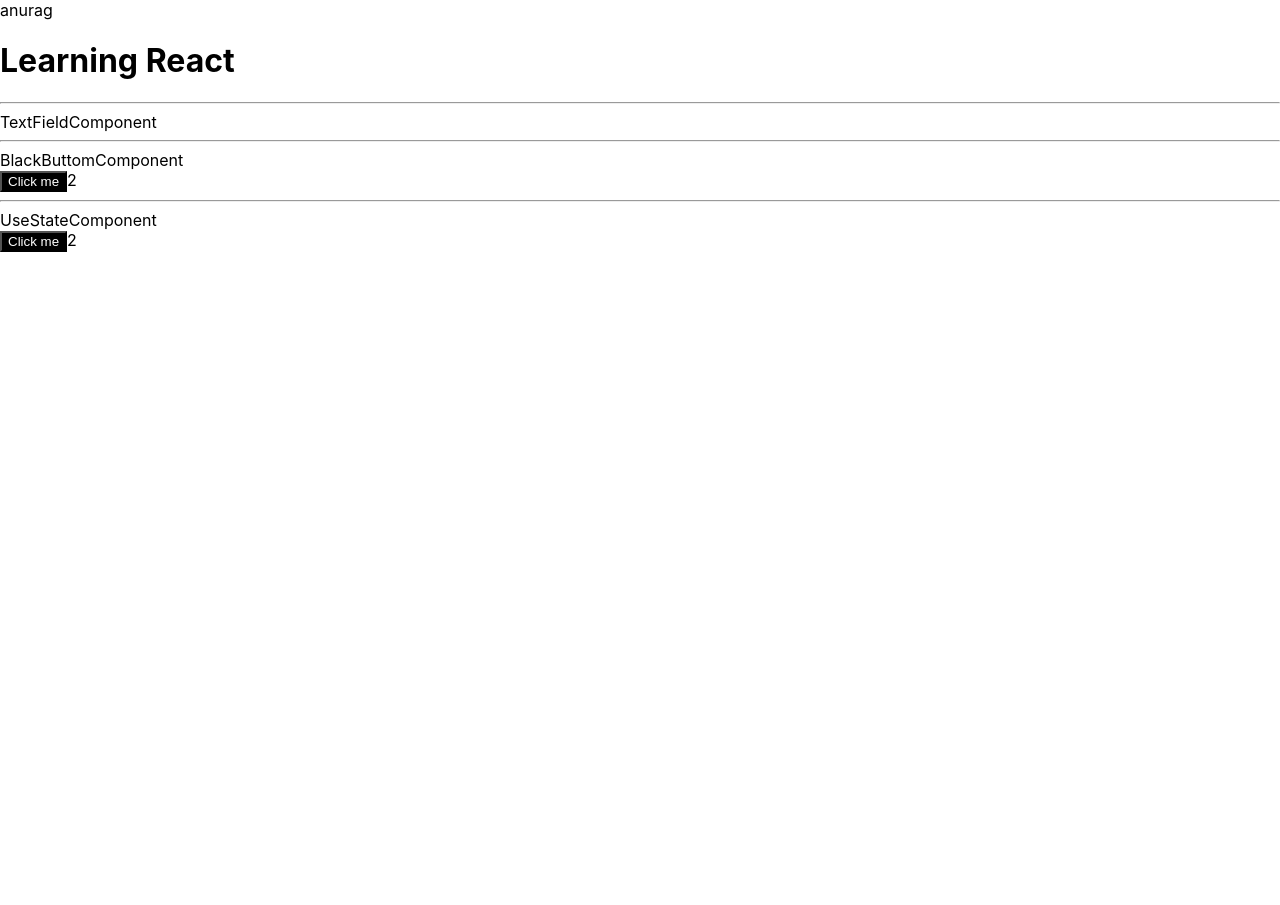
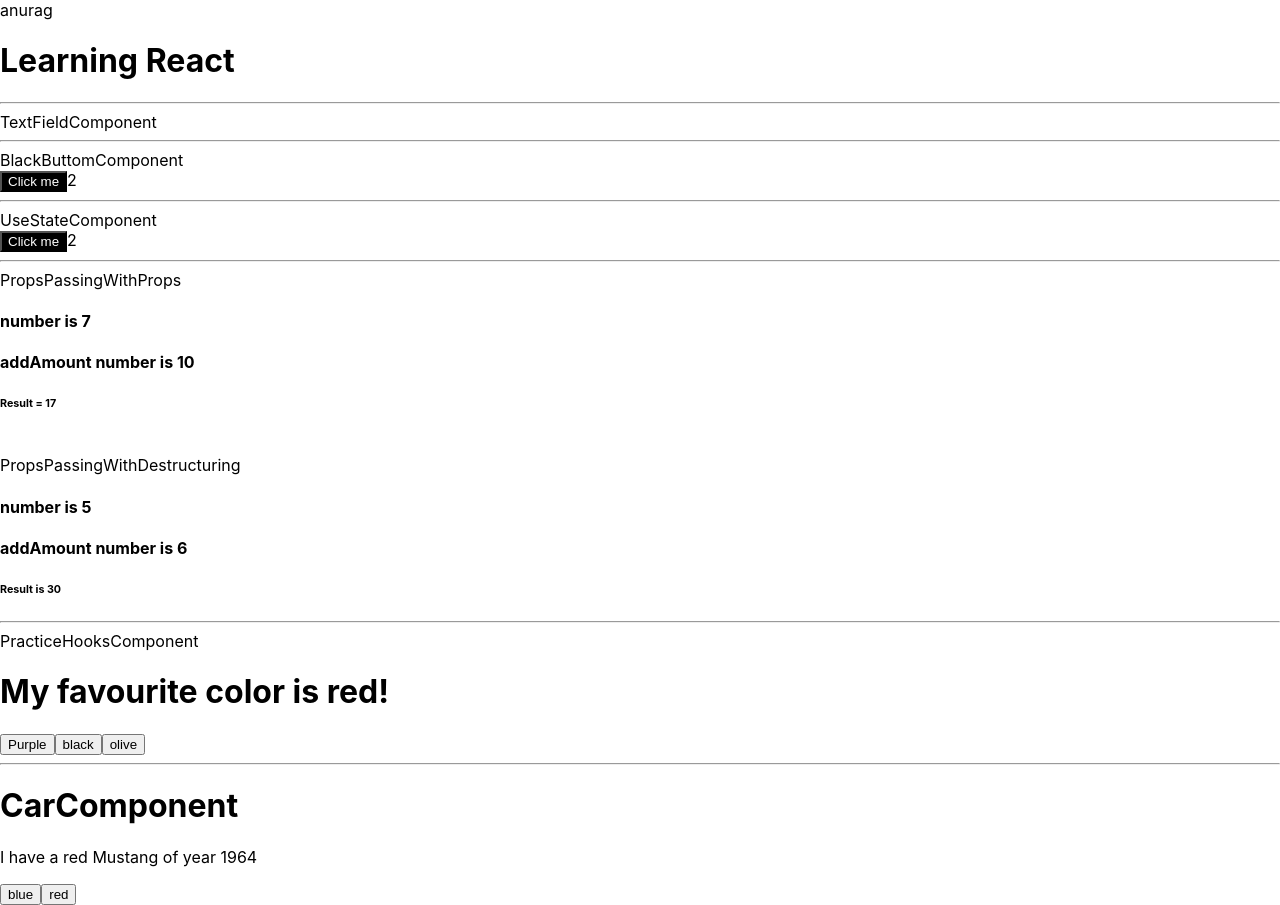
Before and after one commit to anuragnarok/demo-project, a React (Create React App) app: page / in a window 1280 px wide. Before the commit the page ends 800 px from the top, so only its background shows below. Built offline with nearby package versions, Linux system fonts and the light colour scheme.

Commit message:
adding two new components

```diff
--- a/src/App.js
+++ b/src/App.js
@@ -1,6 +1,9 @@
 import BlackButtomComponent from "./components/BlackButtomComponent";
 import TextFieldComponent from "./components/TextFieldComponent";
 import UseStateComponent from "./components/UseStateComponent";
+import {PropsPassingWithProps,PropsPassingWithDestructuring} from "./components/PropsPassing";
+import PracticeHooksComponent from "./components/PracticeHooksComponent";
+import CarComponent from "./components/CarComponent";
 
 function App() {
   let name = 'anurag'
@@ -15,6 +18,17 @@ function App() {
       <BlackButtomComponent />
       <hr/>
       <UseStateComponent/>
+      <hr/>
+      <PropsPassingWithProps numberProps={7} addAmount={10}/>
+
+      <br/>
+      <PropsPassingWithDestructuring numberProps={5} multiplyAmount={6}/>
+      <hr/>
+      <PracticeHooksComponent/>
+      <hr/>
+      <CarComponent/>
+
+
     </div>
   );
 }
--- /dev/null
+++ b/src/components/CarComponent.js
@@ -0,0 +1,33 @@
+import React, { useState } from 'react'
+
+function CarComponent() {
+    const [car, setCar] = useState(
+        {
+            brand: 'Ford',
+            model: 'Mustang',
+            year: '1964',
+            color: 'red'
+        }
+    )
+    const updateColor = (col) => {
+        setCar(previousState => {
+            return {...previousState, color: col}
+        })
+    }
+  return (
+    <div> <h1>CarComponent</h1>
+        <div>
+
+        </div>
+            <p>
+                I have a {car.color} {car.model} of year {car.year}
+            </p>
+            <button
+            onClick={()=> updateColor("blue")}>blue</button>
+             <button
+            onClick={()=> updateColor("red")}>red</button>
+    </div>
+  )
+}
+
+export default CarComponent
--- /dev/null
+++ b/src/components/PracticeHooksComponent.js
@@ -0,0 +1,53 @@
+import { useState } from "react"
+import React  from 'react'
+
+const PracticeHooksComponent = () => {
+    const [color , setColor] = useState("red")
+
+
+  return (
+    <div>PracticeHooksComponent
+        <div>
+            <h1>My favourite color is {color}!</h1>
+            <button
+            type="button"
+            onClick={() => {
+                setColor("purple");
+
+            }}
+                 style= {{
+                    backgroundColor: color == "purple"? 'purple' : '',
+                    color: color == "purple" ? 'white' : ''
+                 }}>  Purple
+                  </button>
+            <button
+            type="button"
+
+            onClick={() => setColor("black")}
+            style= {{
+                backgroundColor: color == 'black' ? 'black' : '',
+                color: color == 'black' ? 'white' : ''
+             }}
+
+            > black </button>
+            <button
+            type="button"
+
+            onClick={() => setColor("olive")}
+            style= {{
+                backgroundColor: color == "olive" ? 'olive' : '',
+                color: color == "olive" ? 'white' : ''
+             }}
+            > olive </button>
+        </div>
+
+
+
+
+
+
+    </div>
+  )
+}
+
+export default PracticeHooksComponent
--- /dev/null
+++ b/src/components/PropsPassing.js
@@ -0,0 +1,36 @@
+import React from 'react'
+
+export const PropsPassingWithProps = (props) => {
+  console.log(props.numberProps)
+
+  return (
+    <div>
+      <div>
+        PropsPassingWithProps
+      </div>
+      <div>
+        <h4>number is {props.numberProps}</h4>
+        <h4>addAmount number is {props.addAmount}</h4>
+        <h6>Result = {props.numberProps+props.addAmount}</h6>
+      </div>
+    </div>
+  )
+}
+
+/////////////////////////////////////////////////////////////////////////////////////////
+
+export const PropsPassingWithDestructuring = ({ numberProps, multiplyAmount }) => {
+  return (
+    <div>
+      <div>
+        PropsPassingWithDestructuring
+      </div>
+      <div>
+        <h4>number is {numberProps}</h4>
+        <h4>addAmount number is {multiplyAmount}</h4>
+        <h6>Result is {numberProps*multiplyAmount}</h6>
+      </div>
+
+    </div>
+  )
+}
--- a/src/components/TextFieldComponent.js
+++ b/src/components/TextFieldComponent.js
@@ -1,9 +1,9 @@
 import React from 'react'
 
-const TextFieldComponent = () => {
+  const TextFieldComponent = () => {
   return (
     <div>TextFieldComponent</div>
   )
 }
 
-export default TextFieldComponent
+ export default TextFieldComponent
```
